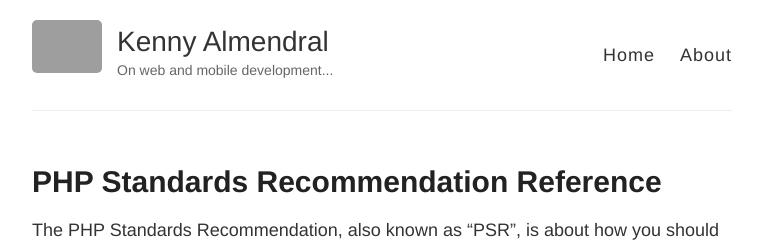
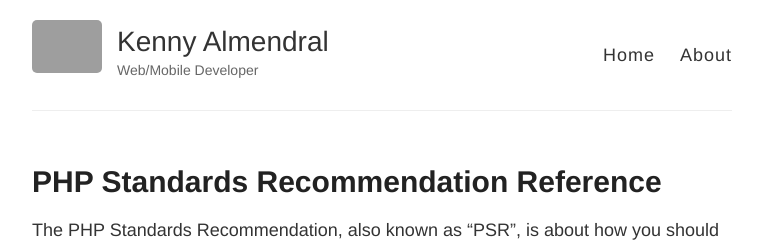
Before and after one commit to kennyalmendral/kennyalmendral.github.io, a Jekyll site: the page built from index.html, in a window 1280 px wide and 900 px high. Shown: the top 246 px of the window, without its empty margins (258-1021 px from the left). Built offline with Jekyll 4.4.1, drawn with Linux system fonts in a browser that asks for light colours; grey boxes are pictures that could not be loaded.

Commit message:
Update _config.yml

```diff
--- a/_config.yml
+++ b/_config.yml
@@ -6,7 +6,7 @@
 name: Kenny Almendral
 
 # Short bio or description (displayed in the header)
-description: On web and mobile development...
+description: Web/Mobile Developer
 
 # URL of your avatar or profile pic (you could use your GitHub profile pic)
 avatar: https://raw.githubusercontent.com/barryclark/jekyll-now/master/images/jekyll-logo.png
```
